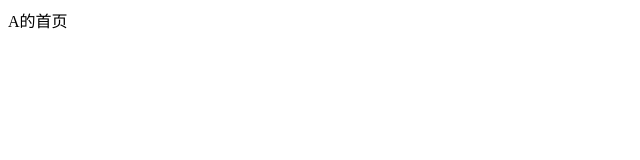
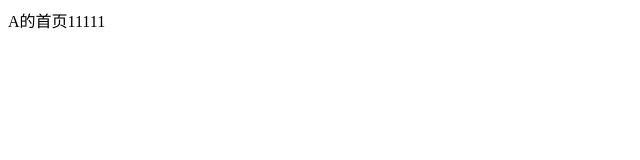
Before and after one commit to ttyynnxx/git-demo, a plain HTML site: page index.html in a window 1280 px wide. Shown: the full height of the page, 0-640 px from the left. Drawn offline with Linux system fonts and the light colour scheme.

Commit message:
A程序员的第二次提交

```diff
--- a/index.html
+++ b/index.html
@@ -9,7 +9,7 @@
 </head>
 
 <body>
-    A的首页
+    A的首页11111
 </body>
 
 </html>
```
